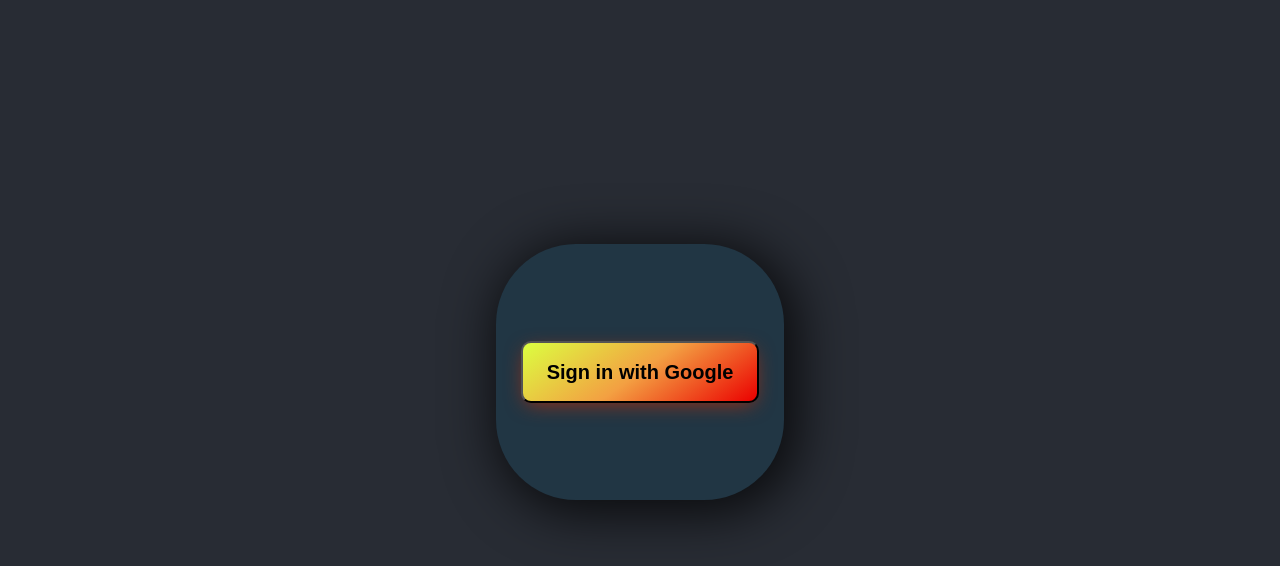
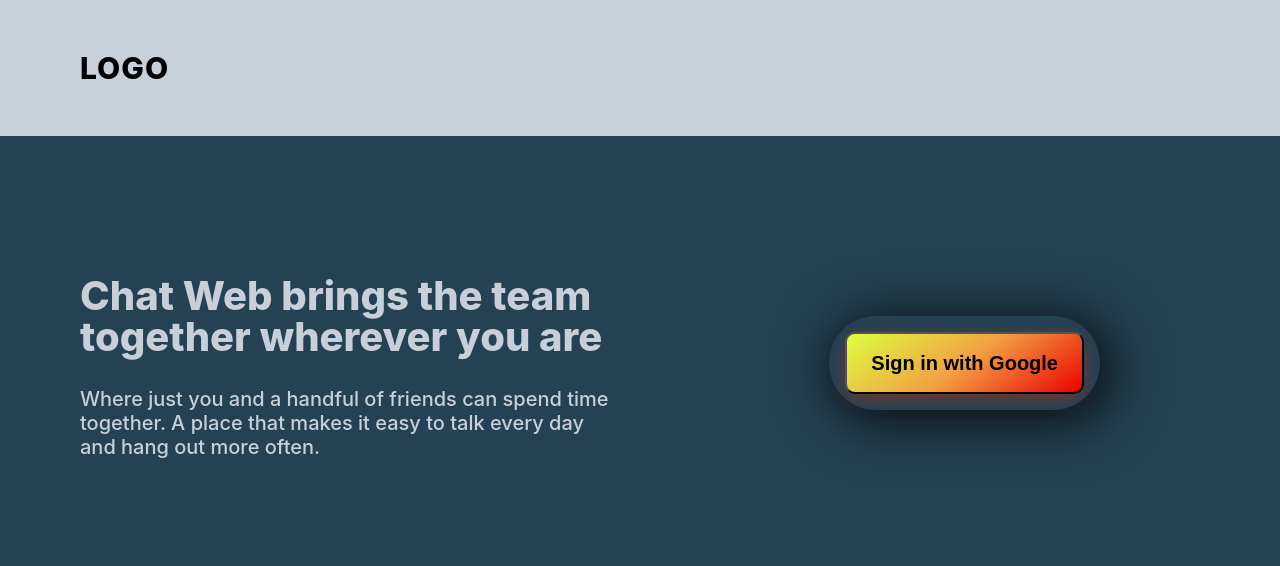
Before and after one commit to zu-do/prog-sist-inzin-projektas, a React (Create React App) app in the folder chat-web/: page / in a window 1280 px wide. Shown: the top 566 px of the page. Built offline with nearby package versions, Linux system fonts and the light colour scheme.

Commit message:
Added title page description

```diff
--- a/chat-web/src/App.css
+++ b/chat-web/src/App.css
@@ -36,7 +36,7 @@
 
 
 .App {
-  background-color: #282c34;
+  background-color: #244254;
   min-height: 100vh;
 
 }
@@ -84,7 +84,7 @@
   justify-content: center;
   line-height: 1em;
   max-width: 100%;
-  min-width: 140px;
+  min-width: 200px;
   padding: 19px 24px;
   text-decoration:wavy;
   user-select: none;
@@ -112,7 +112,7 @@
   display: flex;
   align-items: center;
   justify-content: center;
-  height: calc(100vh - 3.5rem);
+  padding: 20px 20px;
 
 }
 
@@ -126,7 +126,7 @@
   -moz-box-shadow: 7px 7px 51px 7px rgba(0,0,0,0.75);
   box-shadow: 7px 7px 51px 7px rgba(0,0,0,0.75);  padding: 1rem;
   margin: 10rem;
-  background-color: #213644;
+  background-color: #244254;
   border-radius: 80px;
   opacity: 1;
 
@@ -140,3 +140,49 @@
     transform: rotate(360deg);
   }
 }
+
+.content{
+  max-width: 650px;
+  max-height: 650px;
+  margin: 60px 60px;
+}
+
+
+  .content .info h2{
+    font-size: 35px;
+    line-height: 40px;
+  }
+
+  .content .info h2 span{
+    font-size: 40px;
+    font-weight: 800;
+    color: #C7D0D8;
+  }
+
+  .content .info p{
+    font-size: 20px;
+    font-weight: 500;
+    color: #C7D0D8;
+  }
+
+  header{
+    position: relative;
+    top: 0;
+
+    padding: 30px 80px;
+    display: flex;
+    justify-content: space-between;
+    align-items: center;
+    background-color: #C7D0D8;
+  }
+
+  header .logo{
+    position: relative;
+    color: #000;
+    font-size: 30px;
+    text-decoration: none;
+    text-transform: uppercase;
+    font-weight: 800;
+    letter-spacing: 1px;
+
+  }
--- a/chat-web/src/App.tsx
+++ b/chat-web/src/App.tsx
@@ -58,13 +58,31 @@ setInterval(Check, 1000)
 
    <MainHeader/>
 
+   <header>
+        <h2><a href="#" className="logo">Logo</a></h2>
+        <div className="navigation">
+        </div>
+      </header>
+
     <div className='main'>
 
-    <section className='signInSection' id='signInSection'>
-      <SignIn/>
-    </section>
+    <div className="content">
+        <div className="info">
+          <h2><span>Chat Web brings the team together wherever you are</span></h2>
+          <p>Where just you and a handful of friends can spend time together. A place that makes
+            it easy to talk every day and hang out more often.
+          </p>
+
+        </div>
+
+      </div>
+ <section className='signInSection' id='signInSection'>
+          <SignIn/>
+          </section>
+
 
     </div>
+
     </div>
   );
 }
--- /dev/null
+++ b/package.json
@@ -0,0 +1,5 @@
+{
+  "dependencies": {
+    "firebase": "^9.6.7"
+  }
+}
```
Also changed, not shown: chat-web/src/ChatWeb.png (added), 1 other file (tests, documents, lock files or other folders).
